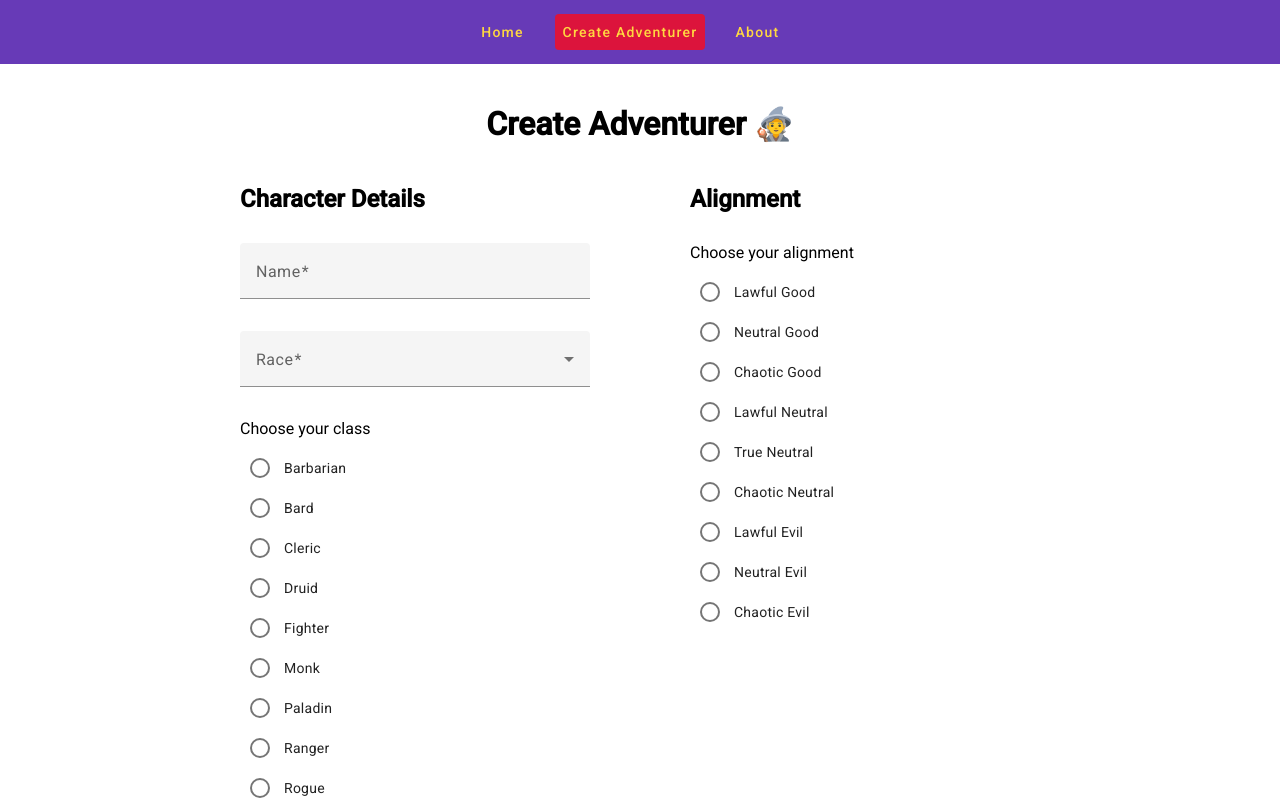
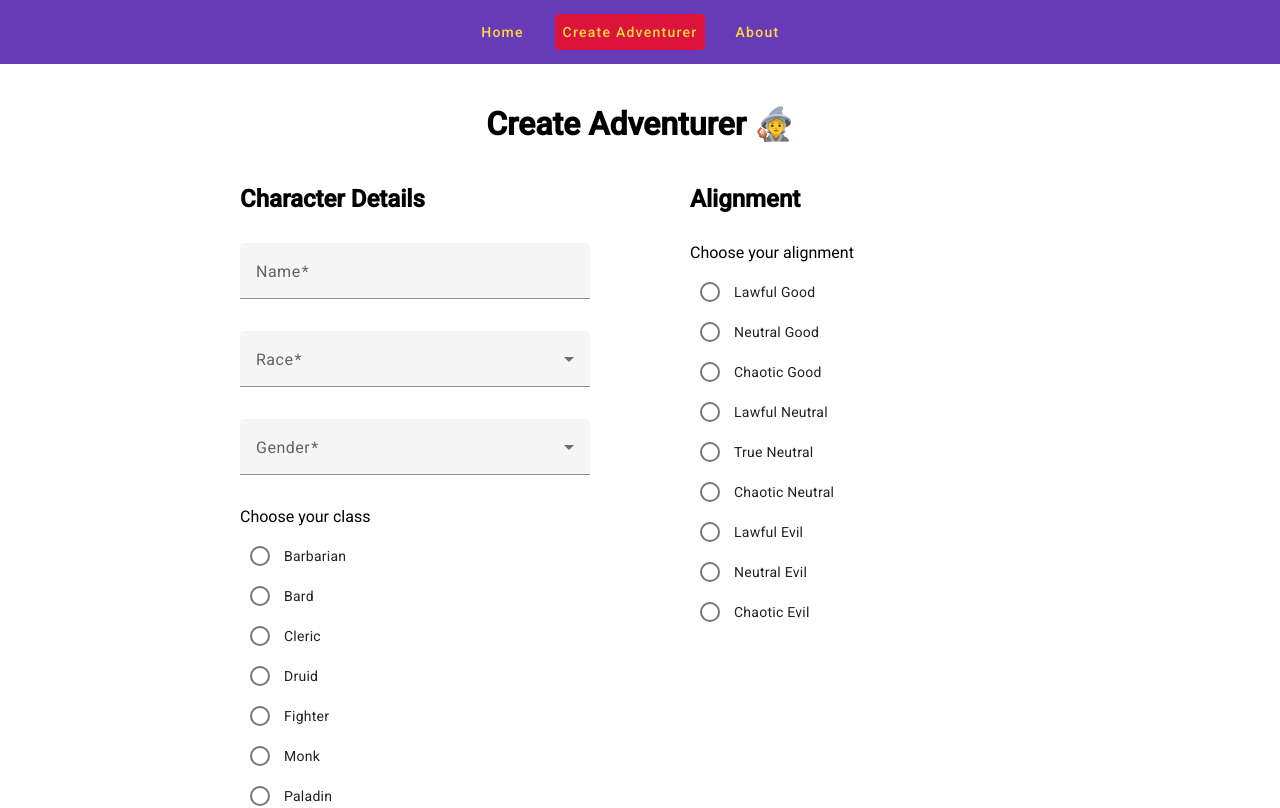
Before and after one commit to coreybigboi/adventurerCreator, an Angular app: page /create in a window 1280 px wide. Shown: the top 808 px of the page. Built offline with nearby package versions, Linux system fonts and the light colour scheme.

Commit message:
adds gender to adventurer

```diff
--- a/src/app/pages/about/about.component.html
+++ b/src/app/pages/about/about.component.html
@@ -1,4 +1,5 @@
 <div class="about-page-container">
   <h1>About this Project 📝</h1>
   <p>I developed this site as a learning exercise for Angular's reactive forms.</p>
+  <p>You can find the source code <a href="https://github.com/coreybigboi/adventurerCreator">here</a>.</p>
 </div>
--- a/src/app/pages/create-adventurer/create-adventurer.component.html
+++ b/src/app/pages/create-adventurer/create-adventurer.component.html
@@ -12,6 +12,12 @@
           <mat-label>Race</mat-label>
           <mat-select formControlName="raceControl" required>
             <mat-option *ngFor="let race of races" [value]="race">{{race}}</mat-option>
+          </mat-select>
+        </mat-form-field>
+        <mat-form-field>
+          <mat-label>Gender</mat-label>
+          <mat-select formControlName="genderControl" required>
+            <mat-option *ngFor="let gender of genders" [value]="gender">{{gender}}</mat-option>
           </mat-select>
         </mat-form-field>
         <label id="class-radio-label">Choose your class</label>
--- a/src/app/pages/create-adventurer/create-adventurer.component.ts
+++ b/src/app/pages/create-adventurer/create-adventurer.component.ts
@@ -13,6 +13,7 @@ import {Race} from "../../shared/enums/race";
 import {Alignment} from "../../shared/enums/alignment";
 import {AdventurerService} from "../../shared/services/adventurer.service";
 import {Router} from "@angular/router";
+import {Gender} from "../../shared/enums/gender";
 
 
 @Component({
@@ -39,12 +40,13 @@ export class CreateAdventurerComponent {
   classes: string[];
   races: string[];
   alignments: string[];
+  genders: string[];
 
   characterform = this.formBuilder.group({
     characterDetails: this.formBuilder.group({
       nameControl: ['', Validators.required],
       raceControl: ['', Validators.required],
-      dobControl:  [Date.now, Validators.required],
+      genderControl:  ['', Validators.required],
       classControl:['', Validators.required],
     }),
     alignmentControl: [''],
@@ -64,6 +66,7 @@ export class CreateAdventurerComponent {
     this.classes = Object.values(CharacterClass);
     this.races = Object.values(Race);
     this.alignments = Object.values(Alignment);
+    this.genders = Object.values(Gender);
   }
 
   addEquipment(){
@@ -80,6 +83,7 @@ export class CreateAdventurerComponent {
       name: this.characterform.value.characterDetails?.nameControl ?? "",
       class: this.characterform.value.characterDetails?.classControl as CharacterClass ?? CharacterClass.Fighter,
       race: this.characterform.value.characterDetails?.raceControl as Race ?? Race.Human,
+      gender: this.characterform.value.characterDetails?.genderControl as Gender ?? Gender.NonSpecified,
       alignment: this.characterform.value.alignmentControl as Alignment ?? Alignment.TrueNeutral,
       background: this.characterform.value.backgroundControl ?? "",
       equipment: this.characterform.value.equipment?.equipmentControls as string[] ?? [],
--- a/src/app/shared/components/adventurer-card/adventurer-card.component.html
+++ b/src/app/shared/components/adventurer-card/adventurer-card.component.html
@@ -2,6 +2,7 @@
   <p><b>Name:</b> {{adventurer.name}}</p>
   <p><b>Class:</b> {{adventurer.class}}</p>
   <p><b>Race:</b> {{adventurer.race}}</p>
+  <p><b>Gender:</b> {{adventurer.gender}}</p>
   <p><b>Alignment:</b> {{adventurer.alignment}}</p>
   <p><b>Background:</b> {{adventurer.background}}</p>
   <b>Equipment:</b>
--- /dev/null
+++ b/src/app/shared/enums/gender.ts
@@ -0,0 +1,6 @@
+export enum Gender{
+  Female = "Female",
+  Male = "Male",
+  NonBinary = "Non-Binary",
+  NonSpecified = "Non-Specified"
+}
--- a/src/app/shared/models/adventurer.ts
+++ b/src/app/shared/models/adventurer.ts
@@ -1,11 +1,13 @@
 import {CharacterClass} from "../enums/characterClass";
 import {Race} from "../enums/race";
 import {Alignment} from "../enums/alignment";
+import {Gender} from "../enums/gender";
 
 export interface Adventurer{
   name: string,
   class: CharacterClass,
   race: Race,
+  gender: Gender,
   alignment: Alignment,
   background: string,
   equipment: string[],
--- a/src/styles.css
+++ b/src/styles.css
@@ -4,3 +4,12 @@ html, body { height: 100%; }
 body { margin: 0; font-family: Roboto, "Helvetica Neue", sans-serif; }
 h1{text-align: center}
 p{text-align: center}
+a {
+  color: rebeccapurple;
+  text-decoration: none;
+  font-weight: bold;
+  transition: 0.3s ease;
+}
+a:hover {
+  color: darkblue;
+}
```
